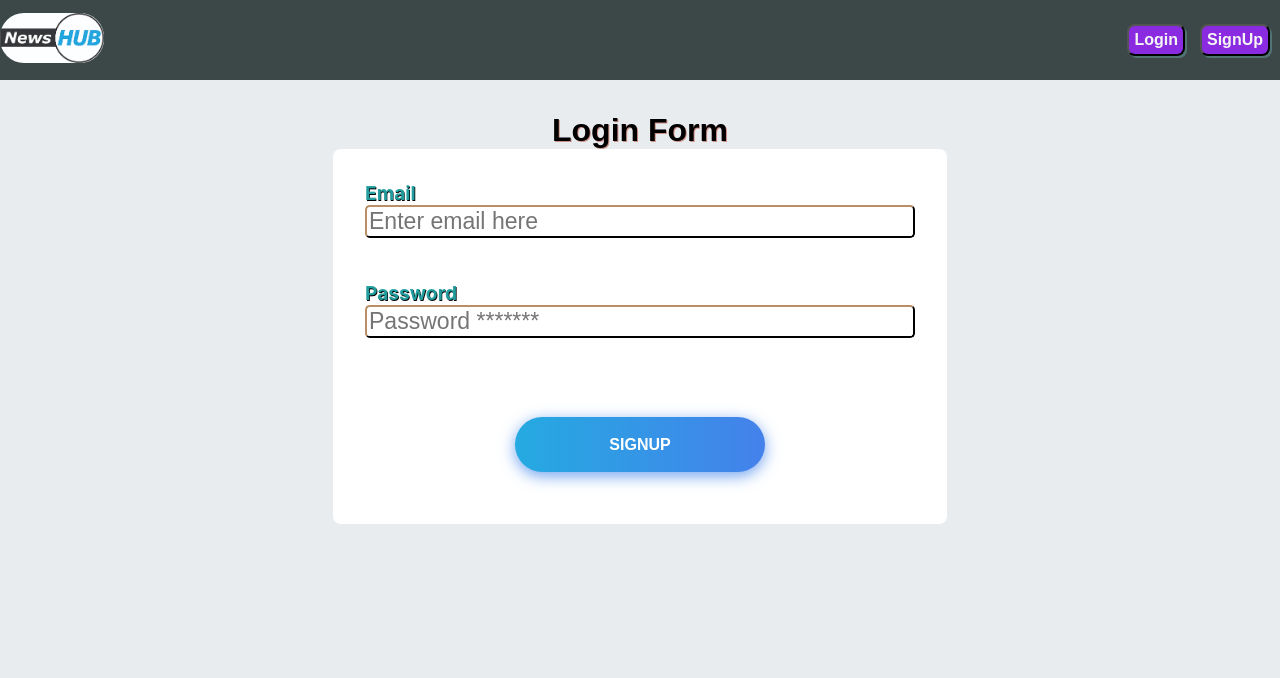
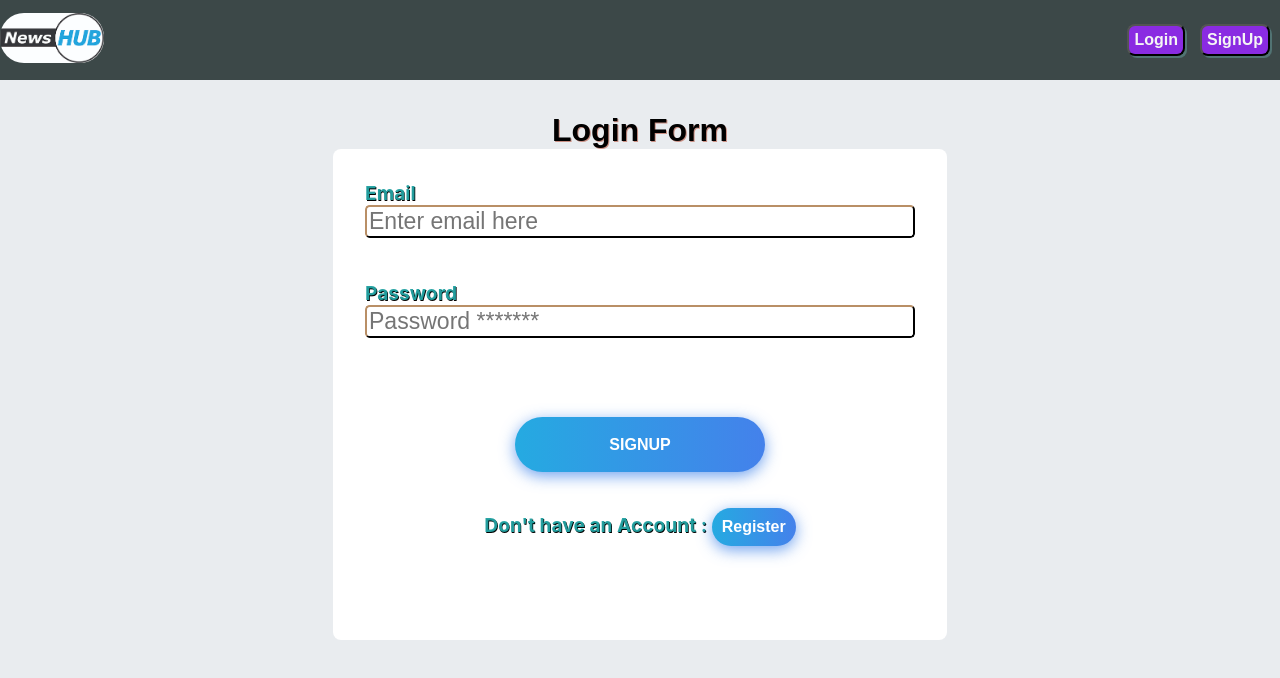
Before and after one commit to Sayyadsulthan/innoric-news-app, a React (Create React App) app: page /login in a window 1280 px wide. Shown: the top 678 px of the page. Built offline with nearby package versions, Linux system fonts and the light colour scheme.

Commit message:
Ready for deploy

```diff
--- a/src/pages/Health.js
+++ b/src/pages/Health.js
@@ -27,7 +27,7 @@ export default function Health() {
       ) : news.length < 1 ? (
         <h1>Please Refresh Once!</h1>
       ) : (
-        news.map((article) => <Card article={article} />)
+        news.map((article, i) => <Card article={article} key={i}/>)
       )}
     </>
   );
--- a/src/pages/Login.js
+++ b/src/pages/Login.js
@@ -1,6 +1,6 @@
 import { useRef } from "react";
 import { useAuth } from "../hooks";
-import { Navigate } from "react-router-dom";
+import { Link, Navigate } from "react-router-dom";
 import { toast } from "react-toastify";
 
 import styled from "../styles/loginSignup.module.css";
@@ -59,6 +59,13 @@ export default function Login() {
             <div className={styled.submitBtnContainer}>
               <button className={styled.submitBtn}> SignUp </button>
             </div>
+
+            <div className={styled.formFooter}>
+              <span>Don't have an Account : </span>
+              <Link className={styled.Link} to="/signup">
+                <button>Register</button>
+              </Link>
+            </div>
           </form>
         </div>
       </div>
--- a/src/pages/Politics.js
+++ b/src/pages/Politics.js
@@ -12,7 +12,6 @@ export default function Politics() {
       const data = await getNewsCategory("politics");
       if (data && data.data) {
         setNews(data.data.articles);
-        // console.log("Home page", data.data.articles);
       }
       setLoading(false);
     };
@@ -27,7 +26,7 @@ export default function Politics() {
       ) : news.length < 1 ? (
         <h1>Please Refresh Once!</h1>
       ) : (
-        news.map((article) => <Card article={article} />)
+        news.map((article, i) => <Card article={article} key={i} />)
       )}
     </>
   );
--- a/src/pages/SignUp.js
+++ b/src/pages/SignUp.js
@@ -1,6 +1,6 @@
 import { useRef } from "react";
 import { useAuth } from "../hooks";
-import { Navigate, useNavigate } from "react-router-dom";
+import { Link, Navigate, useNavigate } from "react-router-dom";
 import { toast } from "react-toastify";
 
 import styled from "../styles/loginSignup.module.css";
@@ -44,17 +44,12 @@ export default function SignUp() {
     <>
       <div className={styled.signupWrapper}>
         <div className={styled.signupContainer}>
-          <div className={styled.Title}>Registration </div >
+          <div className={styled.Title}>Registration </div>
           <form className={styled.formContainer} onSubmit={handleSubmit}>
             <div className={styled.InputWrapper}>
               <div className={styled.inputContainer}>
                 <label htmlFor="name"> name</label>
-                <input
-                  id="name"
-                  ref={nameRef}
-                  placeholder="abc"
-                  required
-                />
+                <input id="name" ref={nameRef} placeholder="abc" required />
               </div>
               <div className={styled.inputContainer}>
                 <label htmlFor="email"> email</label>
@@ -91,6 +86,13 @@ export default function SignUp() {
             <div className={styled.submitBtnContainer}>
               <button className={styled.submitBtn}> SignUp </button>
             </div>
+
+            <div className={styled.formFooter}>
+              <span>Already have an Account : </span>
+              <Link className={styled.Link} to="/login">
+                <button>Login</button>
+              </Link>
+            </div>
           </form>
         </div>
       </div>
--- a/src/pages/Sports.js
+++ b/src/pages/Sports.js
@@ -12,7 +12,6 @@ export default function Sports() {
       const data = await getNewsCategory("sports");
       if (data && data.data) {
         setNews(data.data.articles);
-        // console.log("Home page", data.data.articles);
       }
       setLoading(false);
     };
@@ -27,7 +26,7 @@ export default function Sports() {
       ) : news.length < 1 ? (
         <h1>Please Refresh Once!</h1>
       ) : (
-        news.map((article) => <Card article={article} />)
+        news.map((article, i) => <Card article={article} key={i} />)
       )}
     </>
   );
--- a/src/pages/Technology.js
+++ b/src/pages/Technology.js
@@ -12,7 +12,6 @@ export default function Technology() {
       const data = await getNewsCategory("technology");
       if (data && data.data) {
         setNews(data.data.articles);
-        // console.log("Home page", data.data.articles);
       }
       setLoading(false);
     };
@@ -28,7 +27,7 @@ export default function Technology() {
       ) : news.length < 1 ? (
         <h1>Please Refresh Once!</h1>
       ) : (
-        news.map((article) => <Card article={article} />)
+        news.map((article, i) => <Card article={article} key={i} />)
       )}
     </>
   );
--- a/src/styles/loginSignup.module.css
+++ b/src/styles/loginSignup.module.css
@@ -24,7 +24,7 @@
     gap: 1rem;
     width: 550px;
 }
-.inputContainer{
+.inputContainer, .formFooter{
     text-align: left;
     display: flex;
     flex-direction: column;
@@ -69,3 +69,28 @@
     box-shadow: rgba(65, 132, 234, 0.75) 0px 4px 15px 0px;
     text-transform: uppercase;
 }
+
+.formFooter{
+display: block;
+margin: auto;
+text-transform: none;
+}
+.Link {
+    color: white;
+}
+.Link button{
+    font-size: 16px;
+    font-weight: 600;
+    color: rgb(255, 255, 255);
+    cursor: pointer;
+    padding: 10px;
+    text-align: center;
+    border: none;
+    background-size: 300% 100%;
+    border-radius: 50px;
+    transition: all 0.4s ease-in-out 0s;
+    outline: none;
+    background-image: linear-gradient(to right, rgb(37, 170, 225), rgb(68, 129, 235), rgb(4, 190, 254), rgb(63, 134, 237));
+    box-shadow: rgba(65, 132, 234, 0.75) 0px 4px 15px 0px;
+    text-transform: none;
+}
--- a/src/utils/constant.js
+++ b/src/utils/constant.js
@@ -1,4 +1,4 @@
-const apiURI = "http://127.0.0.1:8000/api/user";
+const apiURI = "https://sayyad-news-api.onrender.com/api/user";
 export const LOCALSTORGE_TOKEN_KEY = "newsHub";
 
 export const rootAPI = {
```
Also changed, not shown: src/pages/Favourite.js (+1 -6 lines).
